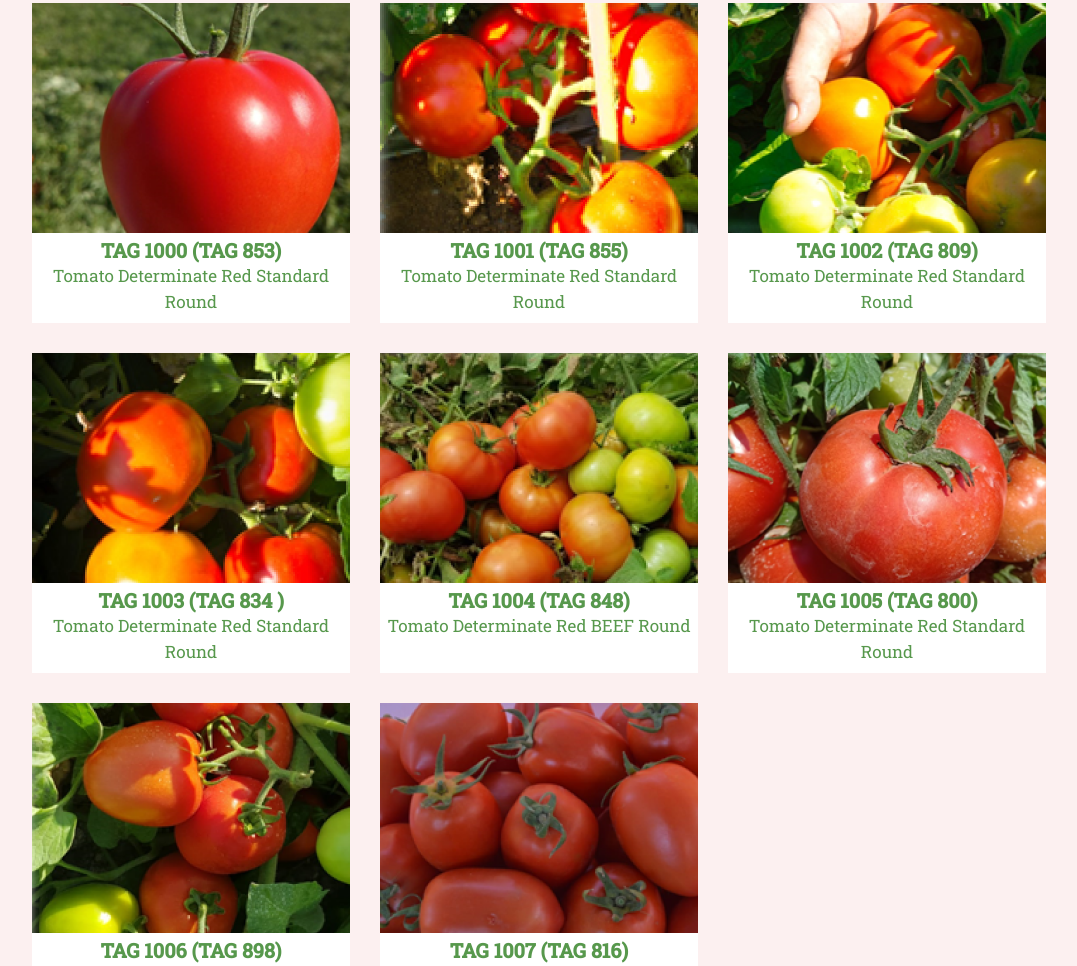
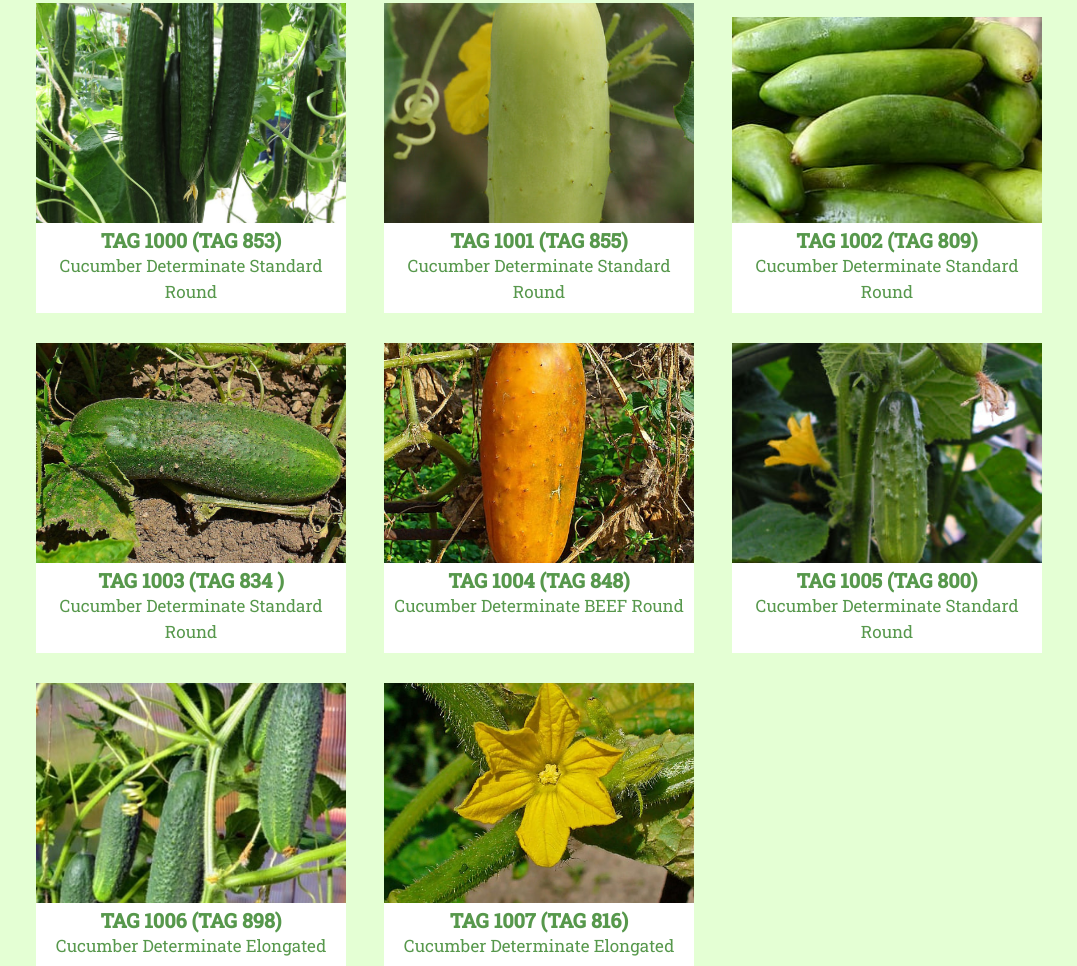
Before and after one commit to alexcsych/Practica_Tomat, a plain HTML site: page Tomato_all.html in a window 1280 px wide. Shown: the part 1834-2800 px from the top of the page, without its empty margins (101-1178 px from the left). Drawn offline with nearby package versions, Linux system fonts and the light colour scheme.

Commit message:
Add vue js and refactoring tomate all

```diff
--- a/Tomato_all.html
+++ b/Tomato_all.html
@@ -7,6 +7,11 @@
     <title>Tomato all</title>
     <link rel="stylesheet" href="./css/reset.css" />
     <link rel="stylesheet" href="./css/style.css" />
+    <script
+      defer
+      src="https://cdn.jsdelivr.net/npm/vue@2.7.8/dist/vue.js"
+    ></script>
+    <script defer src="./js/main.js"></script>
   </head>
   <body>
     <header>
@@ -35,7 +40,7 @@
     </header>
     <main class="grid main-tomat-all">
       <div>
-        <h1 class="main-content-h1">Agridera Fresh Market Tomato Hybrids</h1>
+        <h1 class="main-content-h1">Agridera Fresh Market Сucumbers Hybrids</h1>
         <p class="p-star">*****</p>
         <div class="main-content-flex-p">
           <p>
@@ -121,55 +126,14 @@
             >
           </p>
         </div>
-        <div class="grid-container-columns-3">
-          <div>
+        <div id="app" class="grid-container-columns-3">
+          <div v-if="products" v-for="p in products">
             <div>
-              <h3>TAG 1000 (TAG 853)</h3>
-              <p>Tomato Determinate Red Standard Round</p>
-            </div>
-          </div>
-          <div>
-            <div>
-              <h3>TAG 1001 (TAG 855)</h3>
-              <p>Tomato Determinate Red Standard Round</p>
-            </div>
-          </div>
-          <div>
-            <a href="./Tomato_one.html"
-              ><div>
-                <h3>TAG 1002 (TAG 809)</h3>
-                <p>Tomato Determinate Red Standard Round</p>
-              </div></a
-            >
-          </div>
-          <div>
-            <div>
-              <h3>TAG 1003 (TAG 834 )</h3>
-              <p>Tomato Determinate Red Standard Round</p>
-            </div>
-          </div>
-          <div>
-            <div>
-              <h3>TAG 1004 (TAG 848)</h3>
-              <p>Tomato Determinate Red BEEF Round</p>
-            </div>
-          </div>
-          <div>
-            <div>
-              <h3>TAG 1005 (TAG 800)</h3>
-              <p>Tomato Determinate Red Standard Round</p>
-            </div>
-          </div>
-          <div>
-            <div>
-              <h3>TAG 1006 (TAG 898)</h3>
-              <p>Tomato Determinate Red Elongated</p>
-            </div>
-          </div>
-          <div>
-            <div>
-              <h3>TAG 1007 (TAG 816)</h3>
-              <p>Tomato Determinate Red Elongated</p>
+              <img :src="'./images/tomato_all/'+p.image" alt="eggplant" />
+              <div>
+                <h3>{{ p.title }}</h3>
+                <p>{{ p.short_text }}</p>
+              </div>
             </div>
           </div>
         </div>
--- a/css/style.css
+++ b/css/style.css
@@ -82,7 +82,7 @@ header {
 }
 
 .bg-image-header {
-  background: url(../images/header/image7.png);
+  background: url(../images/header/bg-cucumbers.jpg);
   background-position: center;
   background-repeat: no-repeat;
   background-size: cover;
@@ -137,7 +137,7 @@ header {
 
 .main-tomat-all {
   padding: 50px 0;
-  background-color: #fcf0f0;
+  background-color: #e4ffd4;
   min-height: 2200px;
 }
 
@@ -305,7 +305,7 @@ strong {
   color: #57984c;
 }
 
-.grid-container-columns-3 > div:nth-child(1) {
+/* .grid-container-columns-3 > div:nth-child(1) {
   background: url(../images/tomato_all/image1.png);
 }
 
@@ -335,21 +335,27 @@ strong {
 
 .grid-container-columns-3 > div:nth-child(8) {
   background: url(../images/tomato_all/image8.png);
+} */
+
+.grid-container-columns-3 img {
+  object-fit: cover;
+  object-position: center;
+  overflow: hidden;
 }
 
-.grid-container-columns-3 > div {
-  max-width: 320px;
+.grid-container-columns-3 > div > div {
+  max-width: 310px;
   width: 100%;
-  height: 320px;
+  height: 310px;
 
   display: flex;
   flex-direction: column;
   justify-content: flex-end;
 }
 
-.grid-container-columns-3 > div > a > div,
-.grid-container-columns-3 > div > div {
-  height: 90px;
+.grid-container-columns-3 > div > div > a > div,
+.grid-container-columns-3 > div > div > div {
+  min-height: 90px;
   padding: 5px;
   background-color: white;
 }
--- /dev/null
+++ b/js/main.js
@@ -0,0 +1,63 @@
+var app = new Vue({
+  el: '#app',
+  data: {
+    products: [
+      {
+        id: 1,
+        title: 'TAG 1000 (TAG 853)',
+        short_text: 'Сucumber Determinate Standard Round',
+        image: 'image1.jpg'
+      },
+      {
+        id: 2,
+        title: 'TAG 1001 (TAG 855)',
+        short_text: 'Сucumber Determinate Standard Round',
+        image: 'image2.jpg'
+      },
+      {
+        id: 3,
+        title: 'TAG 1002 (TAG 809)',
+        short_text: 'Сucumber Determinate Standard Round',
+        image: 'image3.jpg'
+      },
+      {
+        id: 4,
+        title: 'TAG 1003 (TAG 834 )',
+        short_text: 'Сucumber Determinate Standard Round',
+        image: 'image4.jpg'
+      },
+      {
+        id: 5,
+        title: 'TAG 1004 (TAG 848)',
+        short_text: 'Сucumber Determinate BEEF Round',
+        image: 'image5.jpg'
+      },
+      {
+        id: 6,
+        title: 'TAG 1005 (TAG 800)',
+        short_text: 'Сucumber Determinate Standard Round',
+        image: 'image6.jpg'
+      },
+      {
+        id: 7,
+        title: 'TAG 1006 (TAG 898)',
+        short_text: 'Сucumber Determinate Elongated',
+        image: 'image7.jpg'
+      },
+      {
+        id: 8,
+        title: 'TAG 1007 (TAG 816)',
+        short_text: 'Сucumber Determinate Elongated',
+        image: 'image8.jpg'
+      }
+    ]
+  },
+  mounted: function () {
+    console.log(window.localStorage.getItem('prod'))
+  },
+  methods: {
+    addItem: function (id) {
+      window.localStorage.getItem('prod', id)
+    }
+  }
+})
```
Also changed, not shown: Contact_us.html (+1 -0 lines), Tomato_one.html (+1 -0 lines), index.html (+1 -0 lines), images/header/bg-cucumbers.jpg (added), images/tomato_all/image1.jpg (added), images/tomato_all/image2.jpg (added), images/tomato_all/image3.jpg (added), images/tomato_all/image4.jpg (added), images/tomato_all/image5.jpg (added), images/tomato_all/image6.jpg (added), images/tomato_all/image7.jpg (added), images/tomato_all/image8.jpg (added).
